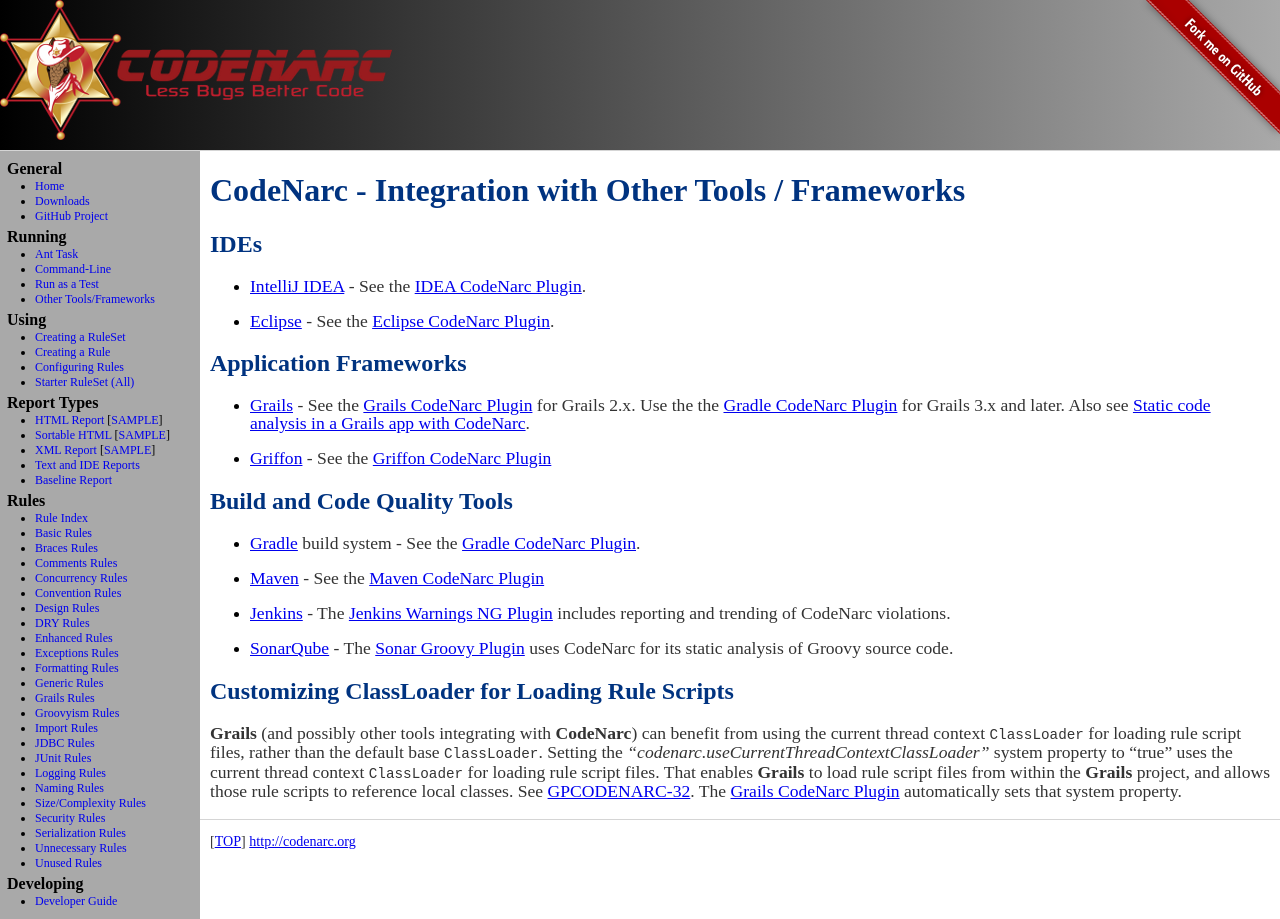
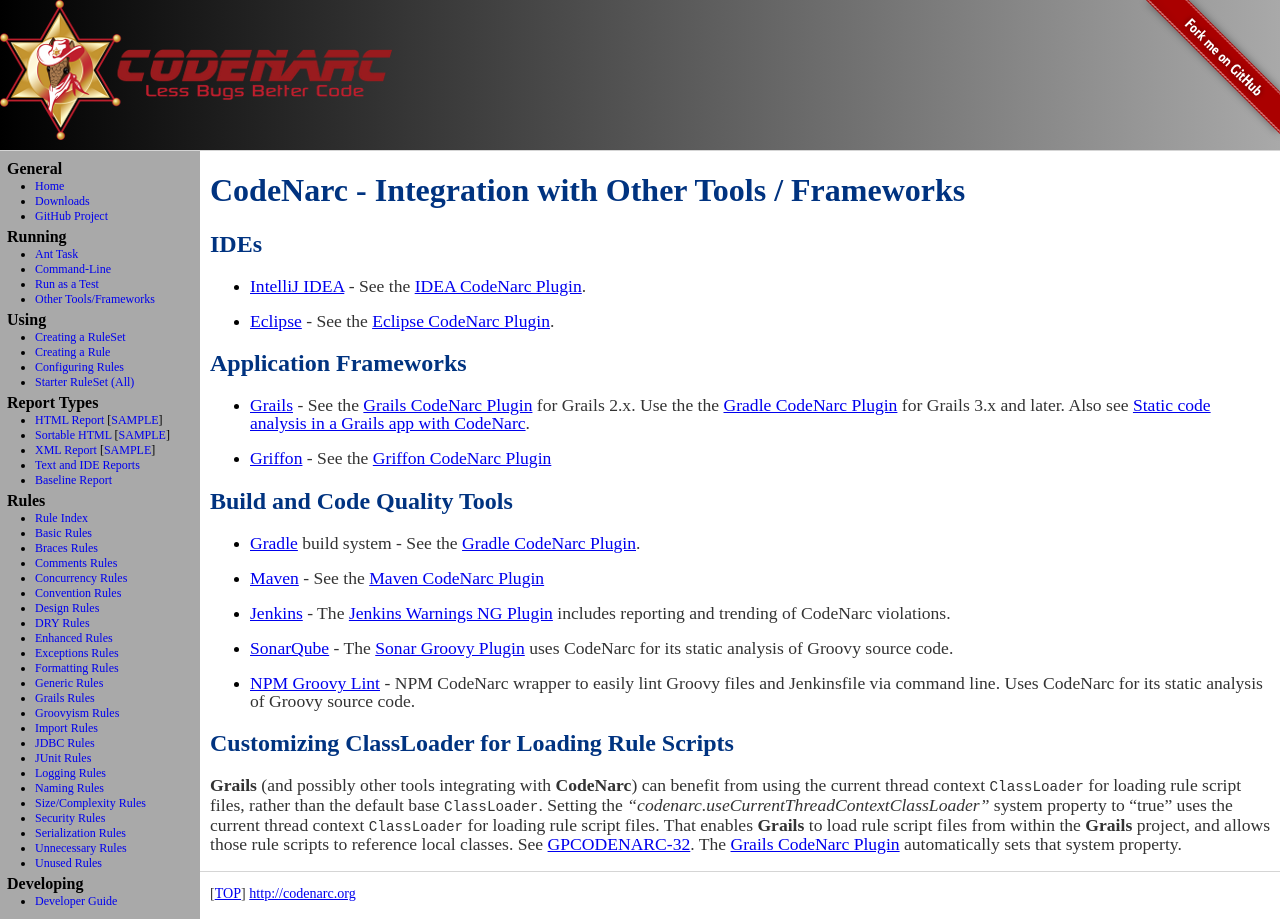
Before and after one commit to CodeNarc/CodeNarc, a Jekyll site: the page built from codenarc-other-tools-frameworks.md, in a window 1280 px wide. Built offline with Jekyll 4.4.1, drawn with Linux system fonts in a browser that asks for light colours.

Commit message:
#460: Add link to NPM Groovy Lint on the codenarc-other-tools-frameworks page.

```diff
--- a/codenarc-other-tools-frameworks.md
+++ b/codenarc-other-tools-frameworks.md
@@ -34,6 +34,8 @@ title: CodeNarc - Integration with Other Tools / Frameworks
   * [SonarQube](https://www.sonarqube.org/) - The [Sonar Groovy Plugin](https://redirect.sonarsource.com/plugins/groovy.html)
     uses CodeNarc for its static analysis of Groovy source code.
 
+  * [NPM Groovy Lint](https://github.com/nvuillam/npm-groovy-lint) - NPM CodeNarc wrapper to easily lint Groovy files and Jenkinsfile via command line. Uses CodeNarc for its static analysis of Groovy source code.
+
 
 ## Customizing ClassLoader for Loading Rule Scripts
 
```
